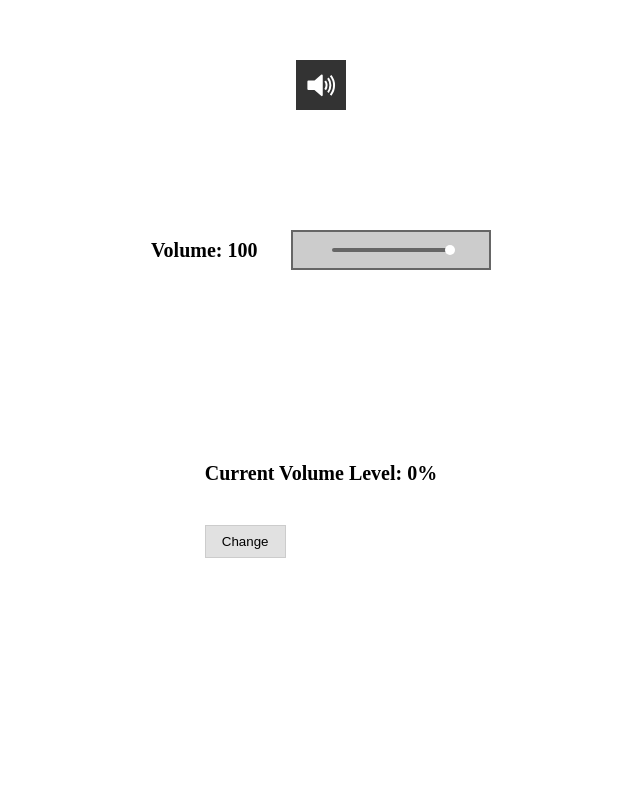
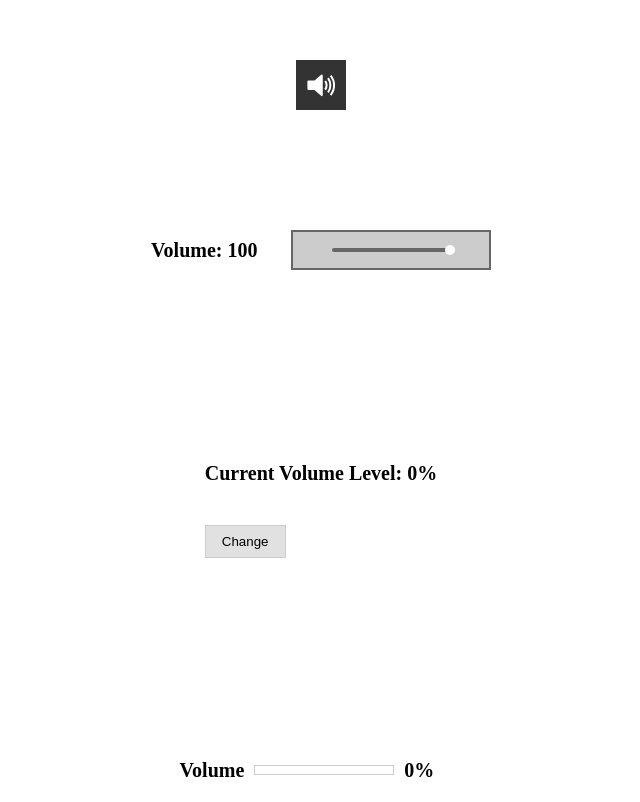
Before and after one commit to ju-nong/volume-controller, a Vue app: page / in a window 1280 px wide. Shown: the part 150-952 px from the top of the page, without its empty margins (319-959 px from the left). Before the commit the page ends 800 px from the top, so only its background shows below. Built offline with nearby package versions, Linux system fonts and the light colour scheme.

Commit message:
feat : 그리기 컨트롤러 퍼블리싱

```diff
--- a/src/App.vue
+++ b/src/App.vue
@@ -3,6 +3,7 @@
         <TallController />
         <SlopeController />
         <RandomController />
+        <DrawController />
     </div>
 </template>
 
@@ -11,6 +12,7 @@ import {
     TallController,
     SlopeController,
     RandomController,
+    DrawController,
 } from "./components";
 </script>
 
--- /dev/null
+++ b/src/components/DrawController.vue
@@ -0,0 +1,32 @@
+<template>
+    <div class="container">
+        <span>Volume</span>
+        <canvas></canvas>
+        <span>{{ volume }}%</span>
+    </div>
+</template>
+
+<script setup lang="ts">
+import { ref } from "vue";
+
+const volume = ref(0);
+</script>
+
+<style scoped>
+.container {
+    height: 240px;
+    display: flex;
+    align-items: center;
+    font-size: 20px;
+    font-weight: 600;
+    column-gap: 10px;
+    width: 283px;
+    margin: 0 auto;
+
+    > canvas {
+        width: 140px;
+        height: 10px;
+        border: 1px solid #ccc;
+    }
+}
+</style>
--- a/src/components/index.ts
+++ b/src/components/index.ts
@@ -3,5 +3,12 @@ import VolumeIcon from "./VolumeIcon.vue";
 import TallController from "./TallController.vue";
 import SlopeController from "./SlopeController.vue";
 import RandomController from "./RandomController.vue";
+import DrawController from "./DrawController.vue";
 
-export { VolumeIcon, TallController, SlopeController, RandomController };
+export {
+    VolumeIcon,
+    TallController,
+    SlopeController,
+    RandomController,
+    DrawController,
+};
```
